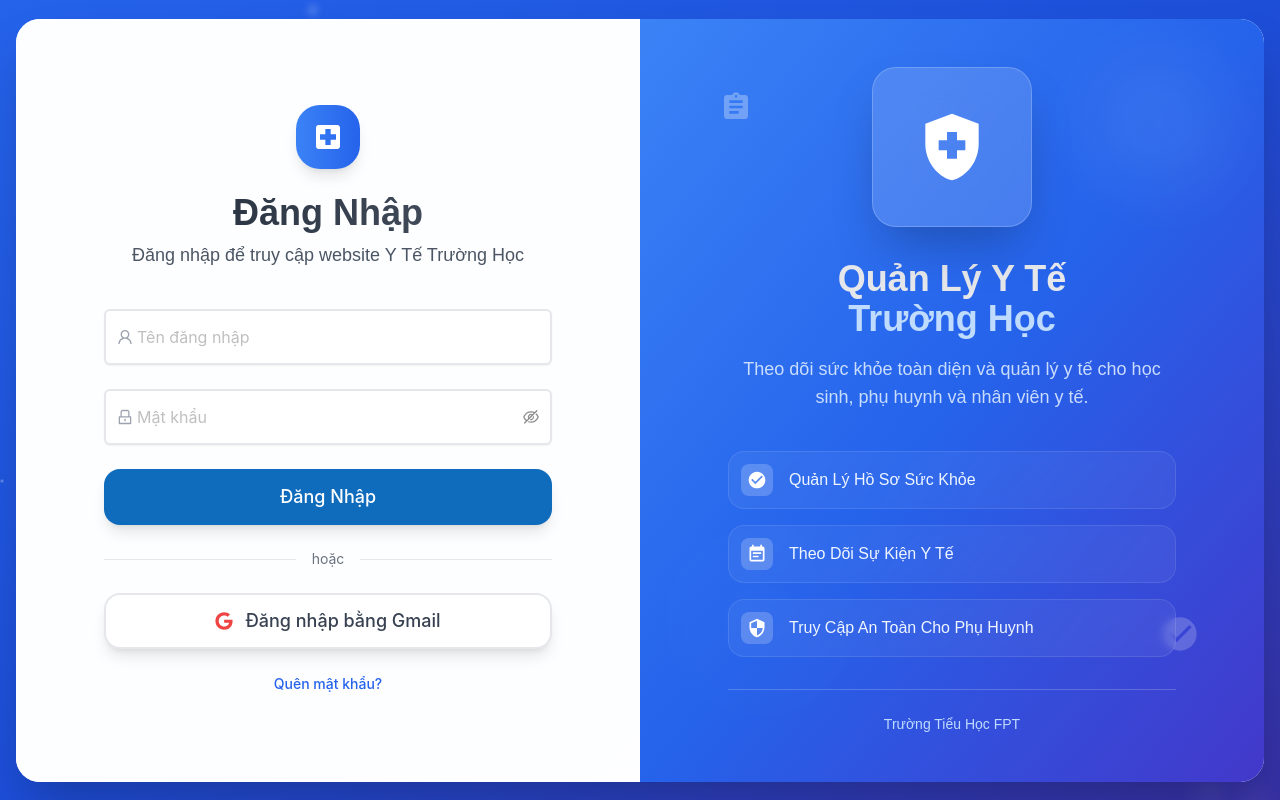
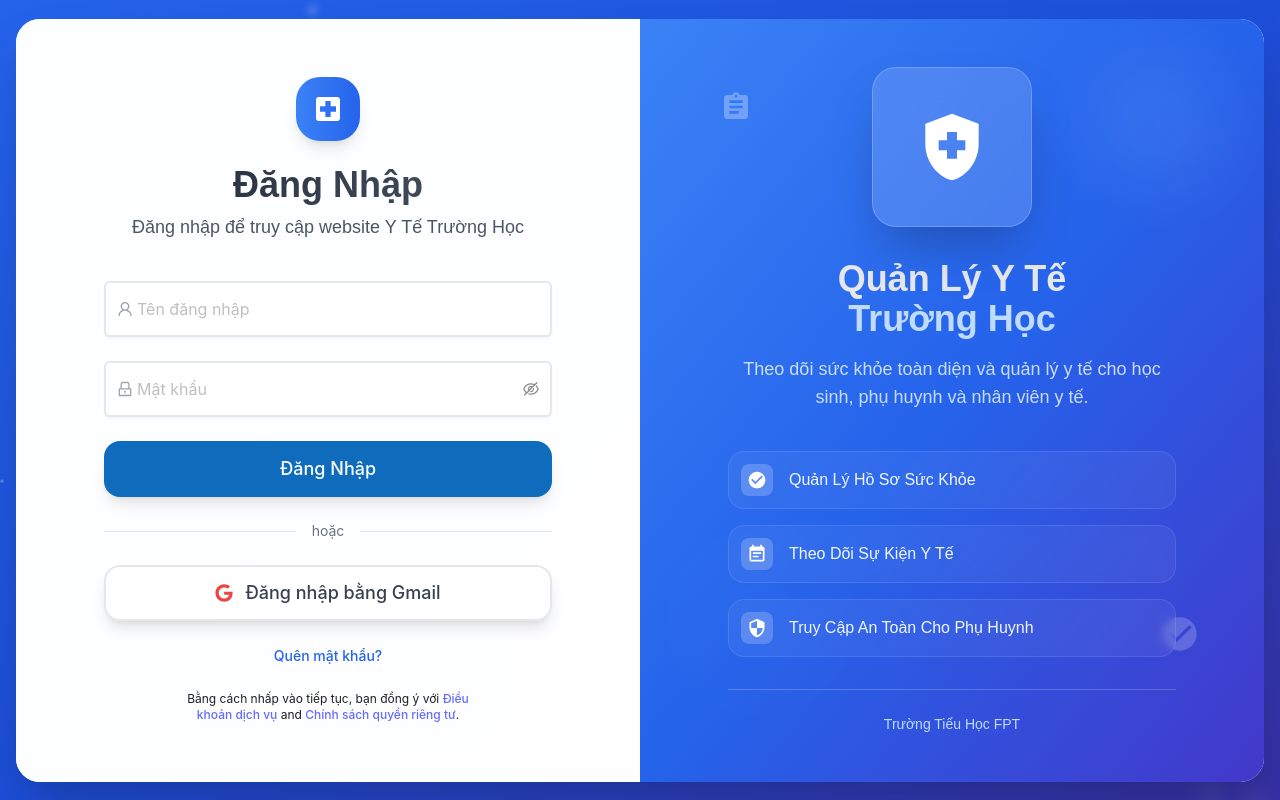
Before and after one commit to longdevlife/School-Medical-Management-System, a React (Vite) app in the folder client/: page /login in a window 1280 px wide. Built offline with nearby package versions, Linux system fonts and the light colour scheme.

Commit message:
update text for login page

```diff
--- a/client/src/pages/Login.jsx
+++ b/client/src/pages/Login.jsx
@@ -304,6 +304,11 @@
                     Quên mật khẩu?
                   </a>
                 </div>
+                <div className="text-muted-foreground *:[a]:hover:text-primary text-center text-xs text-balance *:[a]:underline *:[a]:underline-offset-4">
+                  Bằng cách nhấp vào tiếp tục, bạn đồng ý với{" "}
+                  <a href="#">Điều khoản dịch vụ</a> and{" "}
+                  <a href="#">Chính sách quyền riêng tư</a>.
+                </div>
               </Form>
             </div>
           </div>{" "}
```
